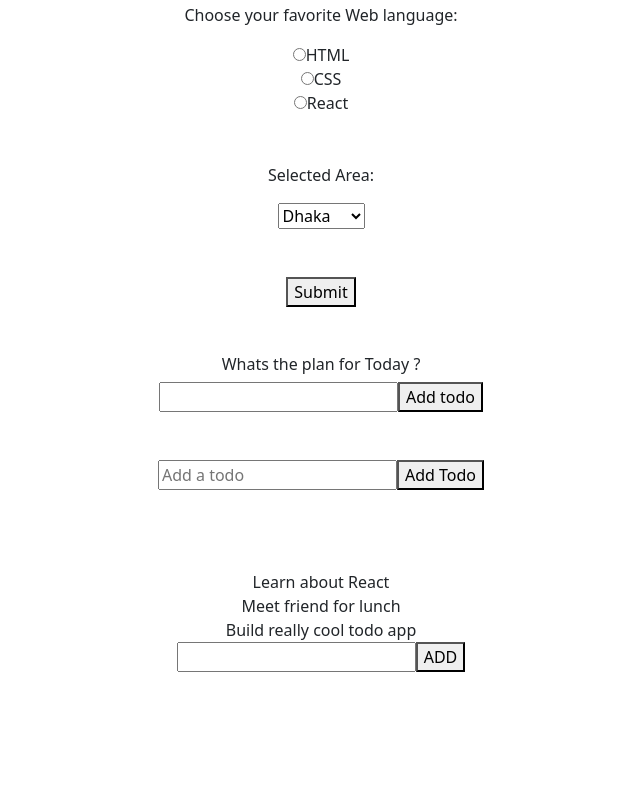
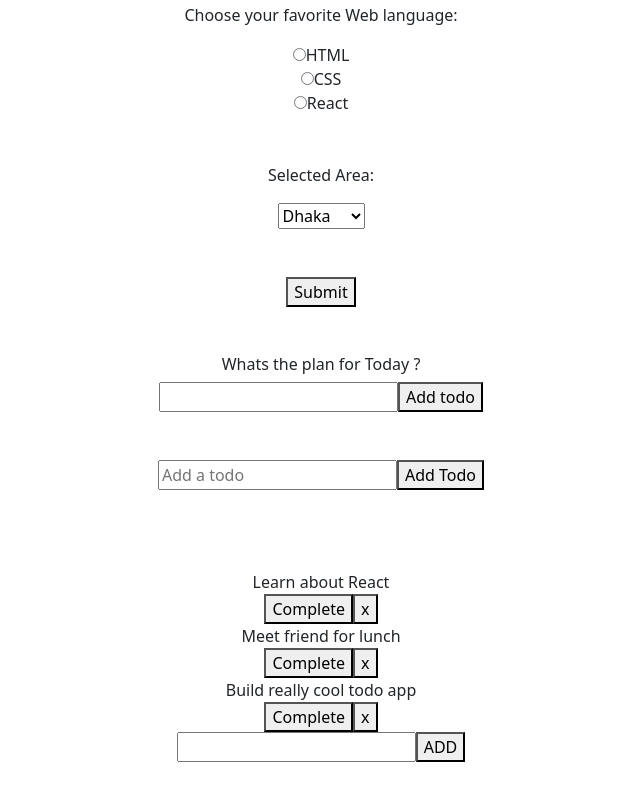
Before and after one commit to mrsamia/scrimba_tutorial, a React (Create React App) app in the folder my-app/: page / in a window 1280 px wide. Shown: the part 8217-9017 px from the top of the page, without its empty margins (319-959 px from the left). Before the commit the page ends 8937 px from the top, so only its background shows below. Built offline with nearby package versions, Linux system fonts and the light colour scheme.

Commit message:
SRM | TodoApp

```diff
--- a/my-app/src/ToDo/Todo.js
+++ b/my-app/src/ToDo/Todo.js
@@ -1,11 +1,18 @@
 import React from 'react';
 
-function Todo({todo}) {
+function Todo({ todo, index, completeTodo, removeTodo }) {
     return (
+      <div
+        className="todo"
+        style={{ textDecoration: todo.isCompleted ? "line-through" : "" }}
+      >
+        {todo.text}
         <div>
-            {todo.text}
+          <button onClick={() => completeTodo(index)}>Complete</button>
+          <button onClick={() => removeTodo(index)}>x</button>
         </div>
+      </div>
     );
-}
+  }
 
 export default Todo;
--- a/my-app/src/ToDo/TodoApp.js
+++ b/my-app/src/ToDo/TodoApp.js
@@ -7,10 +7,30 @@
 
     const [todos, setTodos] = useState([
 
-        { text: "Learn about React" },
-        { text: "Meet friend for lunch" },
-        { text: "Build really cool todo app" }
+        {
+            text: "Learn about React",
+            isCompleted: false
+        },
+        {
+            text: "Meet friend for lunch",
+            isCompleted: false
+        },
+        {
+            text: "Build really cool todo app",
+            isCompleted: false
+        }
     ])
+
+    const completeTodo = index => {
+        const newTodos = [...todos];
+        newTodos[index].isCompleted = true;
+        setTodos(newTodos);
+      };
+      const removeTodo = index => {
+        const newTodos = [...todos];
+        newTodos.splice(index, 1);
+        setTodos(newTodos);
+      };
 
 
 
@@ -19,9 +39,9 @@
     //     setTodos(newTodos);
     // }
 
-function listTodo(text){
-    setTodos([...todos,{text}])
-}
+    function listTodo(text) {
+        setTodos([...todos, { text }])
+    }
 
     return (
         <div className='pt-3 pb-5'>
@@ -29,7 +49,7 @@
 
                 {todos.map((e) => (
                     <Todo
-                        todo={e}
+                        todo={e} completeTodo={completeTodo}  removeTodo={removeTodo}
                     />
                 ))}
             </div>
```
